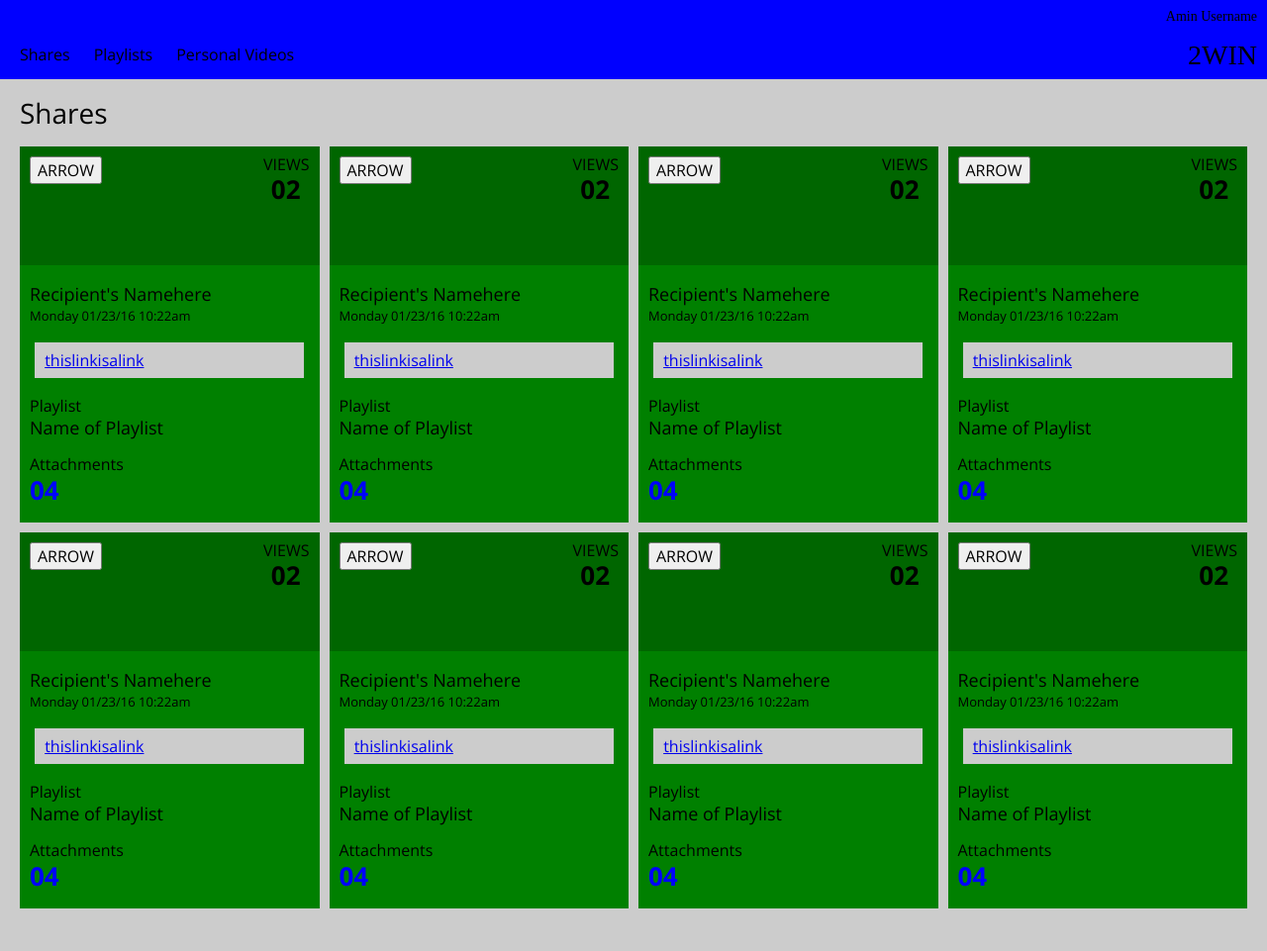
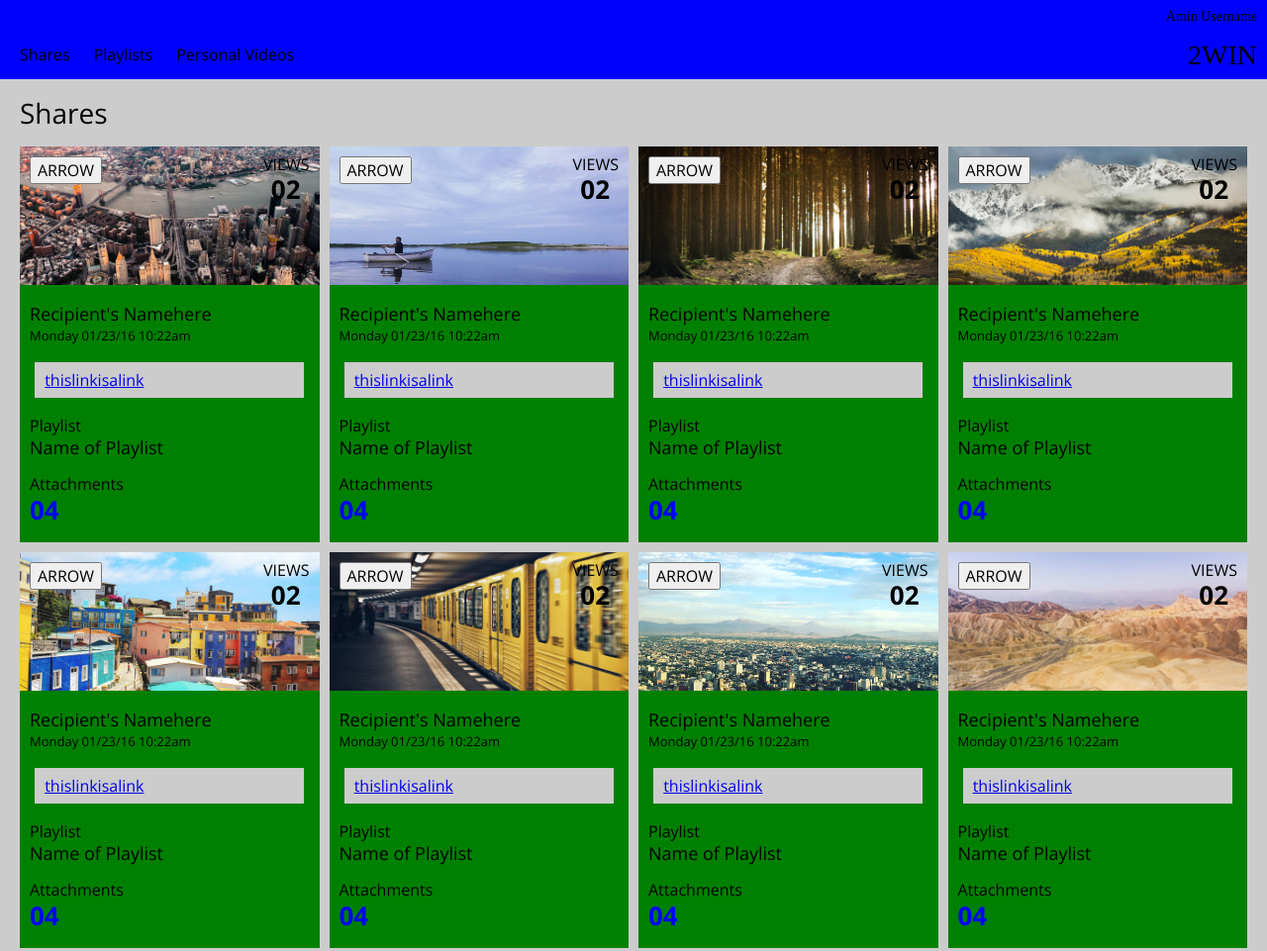
Before and after one commit to jjlljj/jl-comp-challenge-2, a plain HTML site: page index.html in a window 1280 px wide. Shown: the whole page at 99% size. Before the commit the page ends 938 px from the top, so only its background shows below. Drawn offline with nearby package versions, Linux system fonts and the light colour scheme.

Commit message:
Add images and initial content

```diff
--- a/index.html
+++ b/index.html
@@ -9,9 +9,9 @@
 </head>
 <body>
 
-  <header class = "site-header">
-    <nav class="nav-container">
-      <ul >
+  <header class="site-header">
+    <nav class="nav-container message">
+      <ul>
         <li class="nav-item">Shares</li>
         <li class="nav-item">Playlists</li>
         <li class="nav-item">Personal Videos</li>
@@ -30,7 +30,7 @@
     <section class="cards-container">
 
       <article class="card-tile">
-        <header class="card-header">
+        <header class="card-header new-york img-banner">
           <button class="card-link-arrow">ARROW</button>
           <h4 class="views-label">VIEWS</h4>
           <h2 class="views-count">02</h2>
@@ -47,7 +47,7 @@
       </article>
 
       <article class="card-tile">
-        <header class="card-header">
+        <header class="card-header mvy img-banner">
           <button class="card-link-arrow">ARROW</button>
           <h4 class="views-label">VIEWS</h4>
           <h2 class="views-count">02</h2>
@@ -64,7 +64,7 @@
       </article>
 
       <article class="card-tile">
-        <header class="card-header">
+        <header class="card-header  ct img-banner">
           <button class="card-link-arrow">ARROW</button>
           <h4 class="views-label">VIEWS</h4>
           <h2 class="views-count">02</h2>
@@ -81,7 +81,7 @@
       </article>
 
       <article class="card-tile">
-        <header class="card-header">
+        <header class="card-header co img-banner">
           <button class="card-link-arrow">ARROW</button>
           <h4 class="views-label">VIEWS</h4>
           <h2 class="views-count">02</h2>
@@ -98,7 +98,7 @@
       </article>
 
       <article class="card-tile">
-        <header class="card-header">
+        <header class="card-header valparaiso img-banner">
           <button class="card-link-arrow">ARROW</button>
           <h4 class="views-label">VIEWS</h4>
           <h2 class="views-count">02</h2>
@@ -115,7 +115,7 @@
       </article>
 
       <article class="card-tile">
-        <header class="card-header">
+        <header class="card-header berlin img-banner">
           <button class="card-link-arrow">ARROW</button>
           <h4 class="views-label">VIEWS</h4>
           <h2 class="views-count">02</h2>
@@ -132,7 +132,7 @@
       </article>
 
       <article class="card-tile">
-        <header class="card-header">
+        <header class="card-header cdmx img-banner">
           <button class="card-link-arrow">ARROW</button>
           <h4 class="views-label">VIEWS</h4>
           <h2 class="views-count">02</h2>
@@ -149,7 +149,7 @@
       </article>
 
       <article class="card-tile">
-        <header class="card-header">
+        <header class="card-header atacama img-banner">
           <button class="card-link-arrow">ARROW</button>
           <h4 class="views-label">VIEWS</h4>
           <h2 class="views-count">02</h2>
--- a/styles/style.css
+++ b/styles/style.css
@@ -77,8 +77,6 @@ h5 {
 }
 
 .cards-container {
-  /*display: flex;
-  flex-wrap: wrap;*/
   display: grid;
   grid-template-columns: 1fr 1fr 1fr 1fr;
   grid-gap: 10px;
@@ -88,13 +86,13 @@ h5 {
 
 .card-tile {
   min-height: 380px;
+  max-width: 600px;
   background-color: green;
 }
 
 .card-header {
   position: relative;
-  background-color: #006600;
-  height: 120px;
+  height: 140px;
 }
 
 .card-link-arrow {
@@ -153,25 +151,71 @@ h5 {
   color: blue;
 }
 
+/* header images */
+
+
+.new-york {
+  background: url(../images/ny.jpg) no-repeat;
+}
+
+.mvy {
+  background: url(../images/mvy.jpg) no-repeat;
+}
+
+.ct {
+  background: url(../images/ct.jpg) no-repeat;
+}
+
+.co {
+  background: url(../images/co.jpg) no-repeat;
+}
+
+.valparaiso {
+  background: url(../images/valparaiso.jpg) no-repeat;
+}
+
+.berlin {
+  background: url(../images/berlin.jpg) no-repeat;
+}
+
+.cdmx {
+  background: url(../images/cdmx.jpg) no-repeat;
+}
+
+.atacama {
+  background: url(../images/atacama.jpg) no-repeat;
+}
+
+.img-banner {
+  background-position: center;
+  background-size: cover;
+}
+
+
 /* media */
 
-@media screen and (max-width: 900px) {
+@media screen and (max-width: 1000px) {
   .cards-container {
     grid-template-columns: 1fr 1fr 1fr;
   }
 
 }
 
-@media screen and (max-width: 600px) {
+@media screen and (max-width: 700px) {
   .cards-container {
     grid-template-columns: 1fr 1fr;
   }
 
 }
 
-@media screen and (max-width: 400px) {
+@media screen and (max-width: 500px) {
   .cards-container {
     grid-template-columns: 1fr;
   }
 
+  .main-branding {
+  top: 10px;
+  left: 10px;
+  }
+
 }
```
Also changed, not shown: images/atacama.jpg (added), images/berlin.jpg (added), images/cdmx.jpg (added), images/co.jpg (added), images/ct.jpg (added), images/mvy.jpg (added), images/ny.jpg (added), images/valparaiso.jpg (added), 2 other files.
